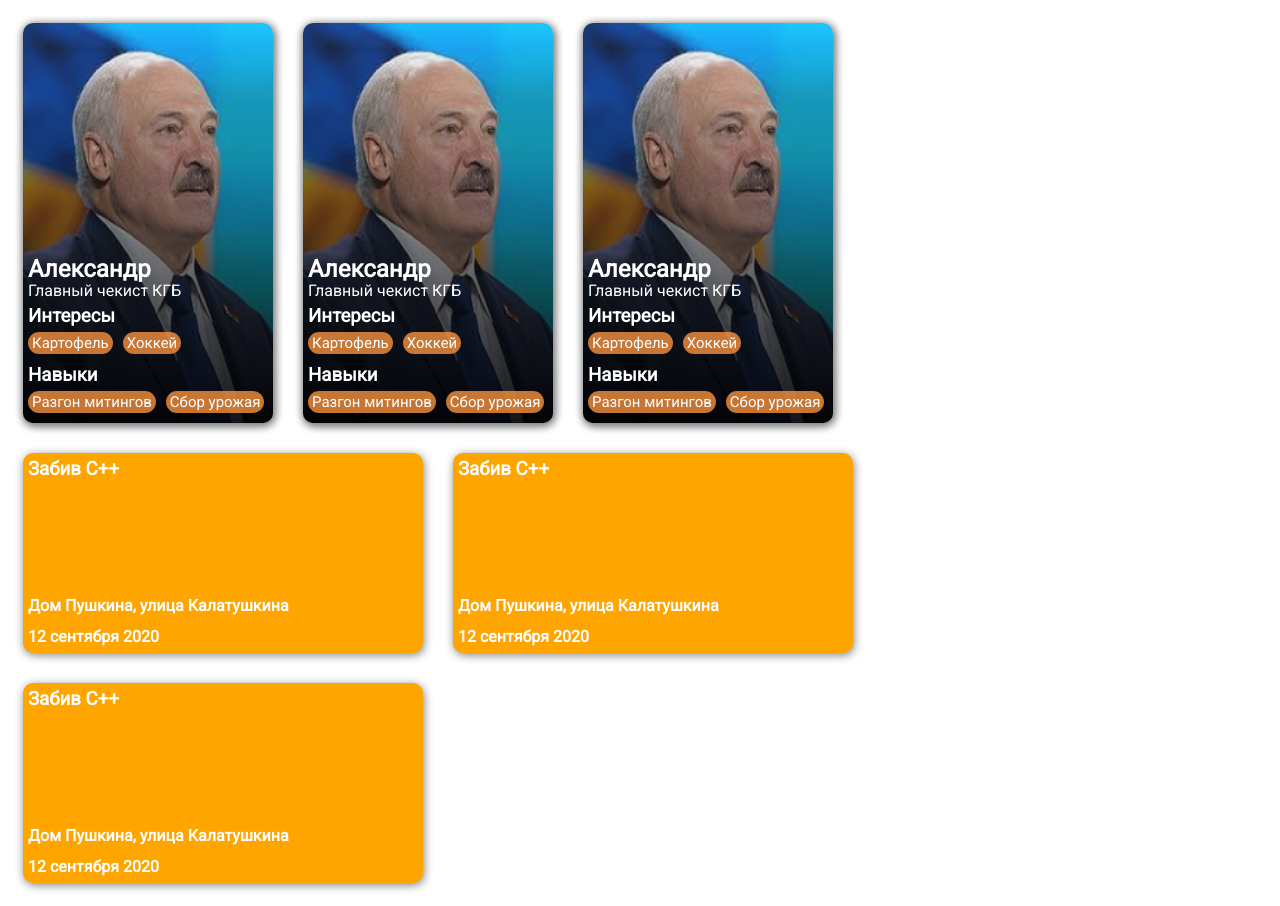
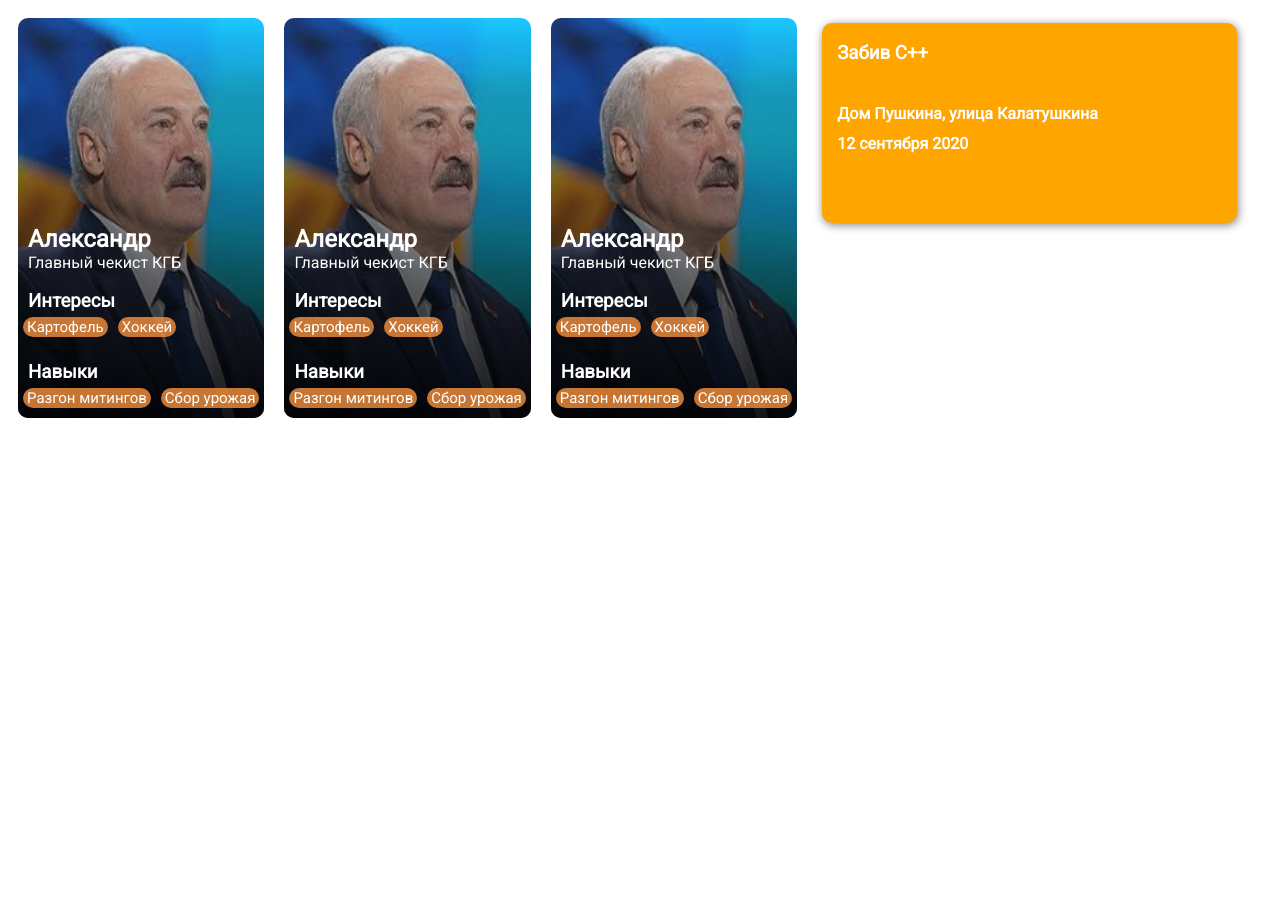
Before and after one commit to AleksMVP/layout, a plain HTML site: page static/card.html in a window 1280 px wide. After the commit the page ends 800 px from the top, so only its background shows below. Drawn offline with Linux system fonts and the light colour scheme.

Commit message:
Little bit refactoring

```diff
--- a/static/card.css
+++ b/static/card.css
@@ -1,21 +1,23 @@
-div.usercard {
+.usercard {
     display: flex;
     flex-direction: column;
     justify-content: flex-end;
 
+    position: relative;
+
     font-family: 'Roboto', sans-serif;
 
-    margin: 15px 15px;
+    margin: 10px;
 
     height: 400px;
-    width: 250px;
+    max-width: 300px;
 }
 
-div.usercard > * {
+.usercard > * {
     z-index: 3;
 }
 
-div.usercard > *:last-child {
+.usercard > *:last-child {
     margin-bottom: 5px;
 }
 
@@ -27,55 +29,43 @@ div.usercard > *:last-child {
 .intabels {
     display: flex;
     align-items: center;
-
     align-self: flex-end;
 
     font-size: 15px;
     margin: 5px 5px;
     padding: 1px 4px;
 
-    height: 20px;
-
     border-radius: 100px;
     background-color: rgba(248, 146, 62, 0.8);
     color: white;
 }
 
-div.usercard h3 {
+.usercard h3, h2, span {
+    color: white;
+    margin-left: 10px;
     margin-bottom: 0px;
 }
 
-div.usercard h3, h2, span {
-    color: white;
-    margin-left: 5px;
+.borpos {
+    position: absolute;
+    border-radius: 10px;
+
+    height: 100%;
+    width: 100%;
 }
 
-div.usercard .borpos {
-    position: absolute;
-    border-radius: 10px;
-    box-shadow: 1px 2px 10px 0px grey;
-    height: 400px;
-    width: 250px;
-
-    z-index: 1;
-}
-
-div.usercard div.borpos {
+.borpos {
     z-index: 2;
     background: linear-gradient(to top, rgba(0, 0, 0, .9) 0%, rgba(255, 255, 255, .1) 100%);
 }
 
-div.usercard div.borpos:hover {
+div.borpos:hover {
     background: linear-gradient(to top, rgba(0, 0, 0, 1) 25%, rgba(255, 255, 255, 0.1) 100%);
+    box-shadow: 1px 2px 10px 0px grey;
 }
 
-
-div.usercard h2 {
-    margin-bottom: -2px;
-}
-
-div.usercard h3 {
-    margin-top: 5px;
+.top {
+    z-index: 3;
 }
 
 page {
@@ -84,8 +74,9 @@ page {
 }
 
 
-div.meetcard {
+.meetcard {
     position: relative;
+
     display: flex;
     flex-direction: column;
 
@@ -94,6 +85,7 @@ div.meetcard {
 
     height: 200px;
     width: 400px;
+    padding-left: 15px;
 
     margin: 15px 15px;
 
@@ -102,13 +94,8 @@ div.meetcard {
     border-radius: 10px;
 }
 
-div.meetcard > * {
+.meetcard > * {
     z-index: 2;
-}
-
-div.meetcard h3 {
-    margin-bottom: 95px;
-    margin-top: 5px
 }
 
 div.meetcard > *:last-child {
@@ -125,9 +112,8 @@ div.meetcard img {
     z-index: 1;
 }
 
-div.meetcard h3, h4 {
-    margin-left: 5px;
-    z-index: 3;
+.meetcard h3, h4 {
+    z-index: 2;
     color: white;
 }
 
@@ -141,16 +127,16 @@ div.meetcard img {
     box-shadow: 1px 2px 10px 0px grey;
 }
 
-div.meetcard div {
+.swimblock {
     position: absolute;
 
     display: flex;
     flex-direction: column;
+    justify-content: space-around;
 
     left: 100px;
-
-    height: 100%;
-    width: 300px;
+    height: 90%;
+    padding: 10px;
 
     border-radius: 0 10px 10px 0;
 
@@ -159,21 +145,21 @@ div.meetcard div {
     color: white;
     opacity: 0;
 
-    -webkit-transition: all 1s;
-    -o-transition: all 1s;
-    transition: all 1s;
+    -webkit-transition: all 0.5s;
+    -o-transition: all 0.5s;
+    transition: all 0.5s;
 }
 
-div.meetcard div:hover {
+
+.swimblock:hover {
     opacity: 1;
 }
 
-div.meetcard .inmeetcard {
+.inmeetcard {
     display: flex;
     flex-direction: row;
 
     position: static;
 
     opacity: 1;
-    background: unset;
 }
--- a/static/card.html
+++ b/static/card.html
@@ -10,64 +10,66 @@
 <body>
     <page>
         <div class="usercard">
+            <img src="assets/luckash.jpeg" class="borpos">
             <div class="borpos"></div>
-            <img src="assets/luckash.jpeg" class="borpos">
-            <h2>Александр</h2>
-            <span>Главный чекист КГБ</span>
 
-            <h3>Интересы</h3>
+            <h2 class="top">Александр</h2>
+            <span class="top">Главный чекист КГБ</span>
+
+            <h3 class="top">Интересы</h3>
             <div class="tabels">
                 <span class="intabels">Картофель</span>
                 <span class="intabels">Хоккей</span>
             </div>
 
-            <h3>Навыки</h3>
+            <h3 class="top ml">Навыки</h3>
+            <div class="tabels ml">
+                <span class="intabels">Разгон митингов</span>
+                <span class="intabels">Сбор урожая</span>
+            </div>
+        </div>
+        <div class="usercard">
+            <img src="assets/luckash.jpeg" class="borpos">
+            <div class="borpos"></div>
+
+            <h2 class="top">Александр</h2>
+            <span class="top">Главный чекист КГБ</span>
+
+            <h3 class="top">Интересы</h3>
             <div class="tabels">
+                <span class="intabels">Картофель</span>
+                <span class="intabels">Хоккей</span>
+            </div>
+
+            <h3 class="top ml">Навыки</h3>
+            <div class="tabels ml">
+                <span class="intabels">Разгон митингов</span>
+                <span class="intabels">Сбор урожая</span>
+            </div>
+        </div>
+        <div class="usercard">
+            <img src="assets/luckash.jpeg" class="borpos">
+            <div class="borpos"></div>
+
+            <h2 class="top">Александр</h2>
+            <span class="top">Главный чекист КГБ</span>
+
+            <h3 class="top">Интересы</h3>
+            <div class="tabels">
+                <span class="intabels">Картофель</span>
+                <span class="intabels">Хоккей</span>
+            </div>
+
+            <h3 class="top ml">Навыки</h3>
+            <div class="tabels ml">
                 <span class="intabels">Разгон митингов</span>
                 <span class="intabels">Сбор урожая</span>
             </div>
         </div>
 
-        <div class="usercard">
-            <div class="borpos"></div>
-            <img src="assets/luckash.jpeg" class="borpos">
-            <h2>Александр</h2>
-            <span>Главный чекист КГБ</span>
-
-            <h3>Интересы</h3>
-            <div class="tabels">
-                <span class="intabels">Картофель</span>
-                <span class="intabels">Хоккей</span>
-            </div>
-
-            <h3>Навыки</h3>
-            <div class="tabels">
-                <span class="intabels">Разгон митингов</span>
-                <span class="intabels">Сбор урожая</span>
-            </div>
-        </div>
-
-        <div class="usercard">
-            <div class="borpos"></div>
-            <img src="assets/luckash.jpeg" class="borpos">
-            <h2>Александр</h2>
-            <span>Главный чекист КГБ</span>
-
-            <h3>Интересы</h3>
-            <div class="tabels">
-                <span class="intabels">Картофель</span>
-                <span class="intabels">Хоккей</span>
-            </div>
-
-            <h3>Навыки</h3>
-            <div class="tabels">
-                <span class="intabels">Разгон митингов</span>
-                <span class="intabels">Сбор урожая</span>
-            </div>
-        </div>
 
         <div class="meetcard">
-            <div>
+            <div class="swimblock">
                 <span>
                 Lorem ipsum dolor sit amet,
                 consectetur adipiscing elit, sed
@@ -75,61 +77,7 @@
                 labore et dolore magna aliqua.
                 Ut enim ad minim veniam, quis
                 nostrud exercitation ullamco
-                laboris nisi ut aliquip ex ea
-                commodo consequat. Duis aute
-                irure dolor in reprehenderit
-                in voluptate velit esse cillum
-
-                </span>
-                <div class="inmeetcard">
-                    <span class="intabels">Rust</span>
-                    <span class="intabels">В падике</span>
-                    <span class="intabels">Забив</span>
-                </div>
-            </div>
-            <h3>Забив С++</h3>
-            <h4>Дом Пушкина, улица Калатушкина</h4>
-            <h4>12 сентября 2020</h4>
-        </div>
-        <div class="meetcard">
-            <div>
-                <span>
-                Lorem ipsum dolor sit amet,
-                consectetur adipiscing elit, sed
-                do eiusmod tempor incididunt ut
-                labore et dolore magna aliqua.
-                Ut enim ad minim veniam, quis
-                nostrud exercitation ullamco
-                laboris nisi ut aliquip ex ea
-                commodo consequat. Duis aute
-                irure dolor in reprehenderit
-                in voluptate velit esse cillum
-
-                </span>
-                <div class="inmeetcard">
-                    <span class="intabels">Rust</span>
-                    <span class="intabels">В падике</span>
-                    <span class="intabels">Забив</span>
-                </div>
-            </div>
-            <h3>Забив С++</h3>
-            <h4>Дом Пушкина, улица Калатушкина</h4>
-            <h4>12 сентября 2020</h4>
-        </div>
-        <div class="meetcard">
-            <div>
-                <span>
-                Lorem ipsum dolor sit amet,
-                consectetur adipiscing elit, sed
-                do eiusmod tempor incididunt ut
-                labore et dolore magna aliqua.
-                Ut enim ad minim veniam, quis
-                nostrud exercitation ullamco
-                laboris nisi ut aliquip ex ea
-                commodo consequat. Duis aute
-                irure dolor in reprehenderit
-                in voluptate velit esse cillum
-
+                labori
                 </span>
                 <div class="inmeetcard">
                     <span class="intabels">Rust</span>
@@ -142,6 +90,7 @@
             <h4>12 сентября 2020</h4>
         </div>
 
+
     </page>
 
 </body>
```
Also changed, not shown: static/metpage.html (+41 -59 lines), static/peoples.html (+124 -120 lines).
